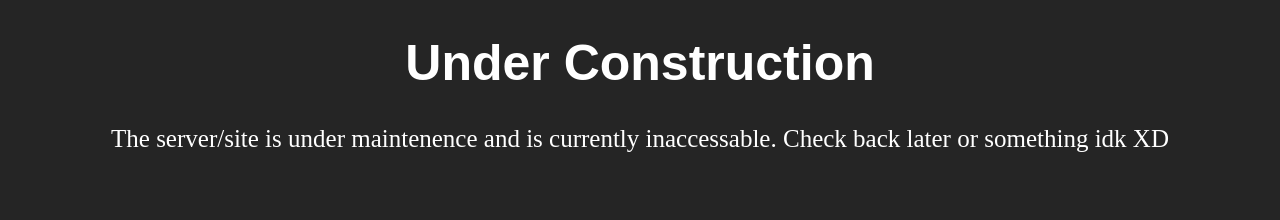
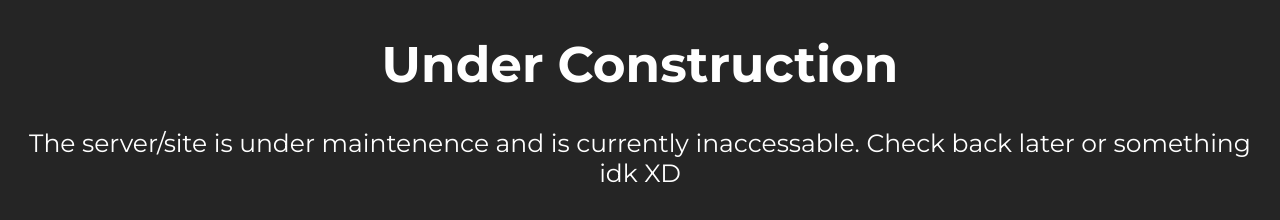
Before and after one commit to hackrxd/thesiteygoobers, a website: page error.html in a window 1280 px wide. Drawn offline with Linux system fonts and the light colour scheme.

Commit message:
started fixing fonts

```diff
--- a/error.html
+++ b/error.html
@@ -3,6 +3,10 @@
     <head>
         <title>Error - The Goofy Goobers</title>
         <link href="/main.css" rel="stylesheet">
+        <link href="/main.css" rel="stylesheet">
+        <link rel="preconnect" href="https://fonts.googleapis.com">
+        <link rel="preconnect" href="https://fonts.gstatic.com" crossorigin>
+        <link href="https://fonts.googleapis.com/css2?family=Audiowide&family=Montserrat:ital,wght@0,100..900;1,100..900&family=Nunito:ital,wght@0,200..1000;1,200..1000&family=Raleway:ital,wght@0,100..900;1,100..900&display=swap" rel="stylesheet">
     </head>
     <body>
         <h1>Under Construction</h1>
```
Also changed, not shown: events/annual/anonymous.html (+4 -0 lines), events/index.html (+4 -0 lines).
